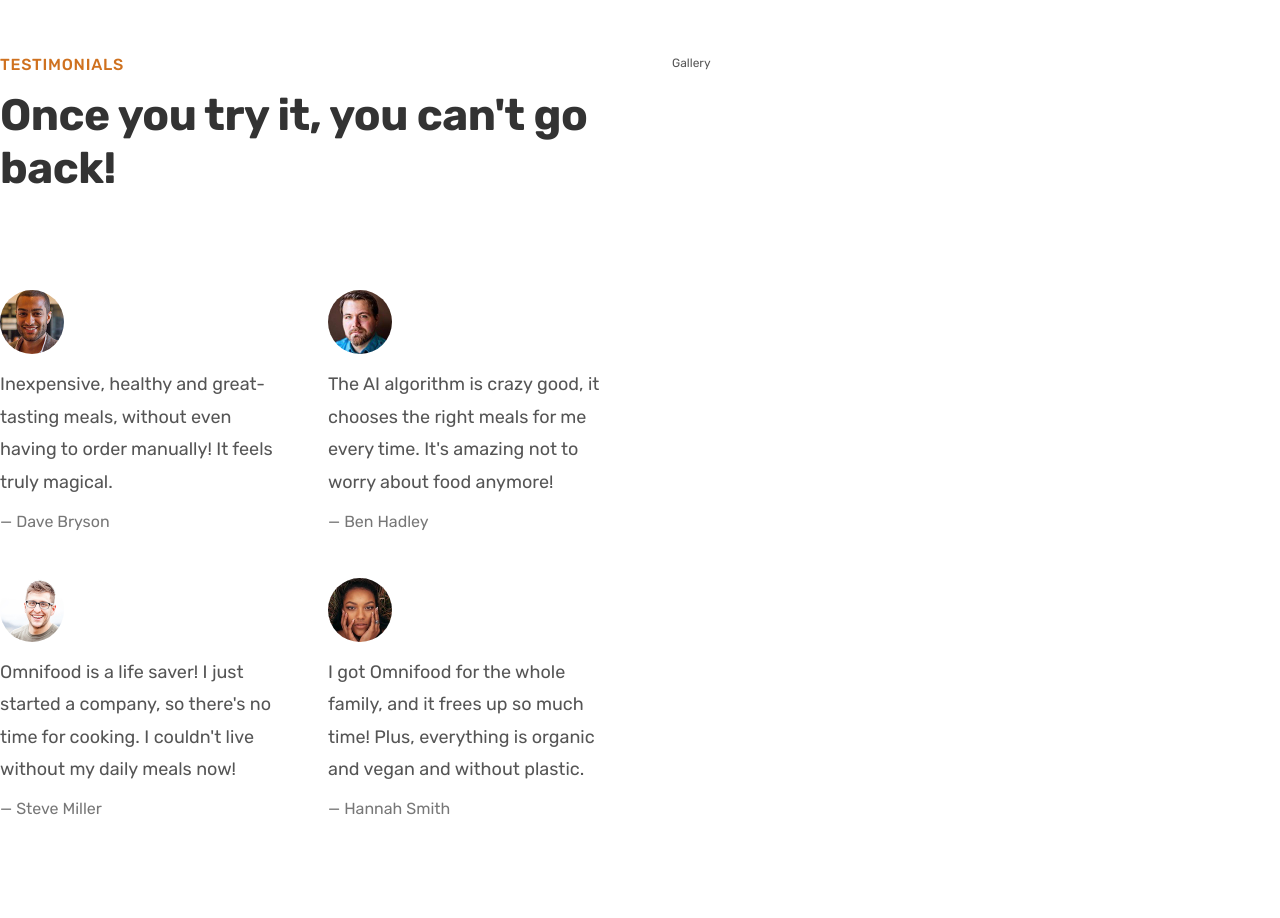
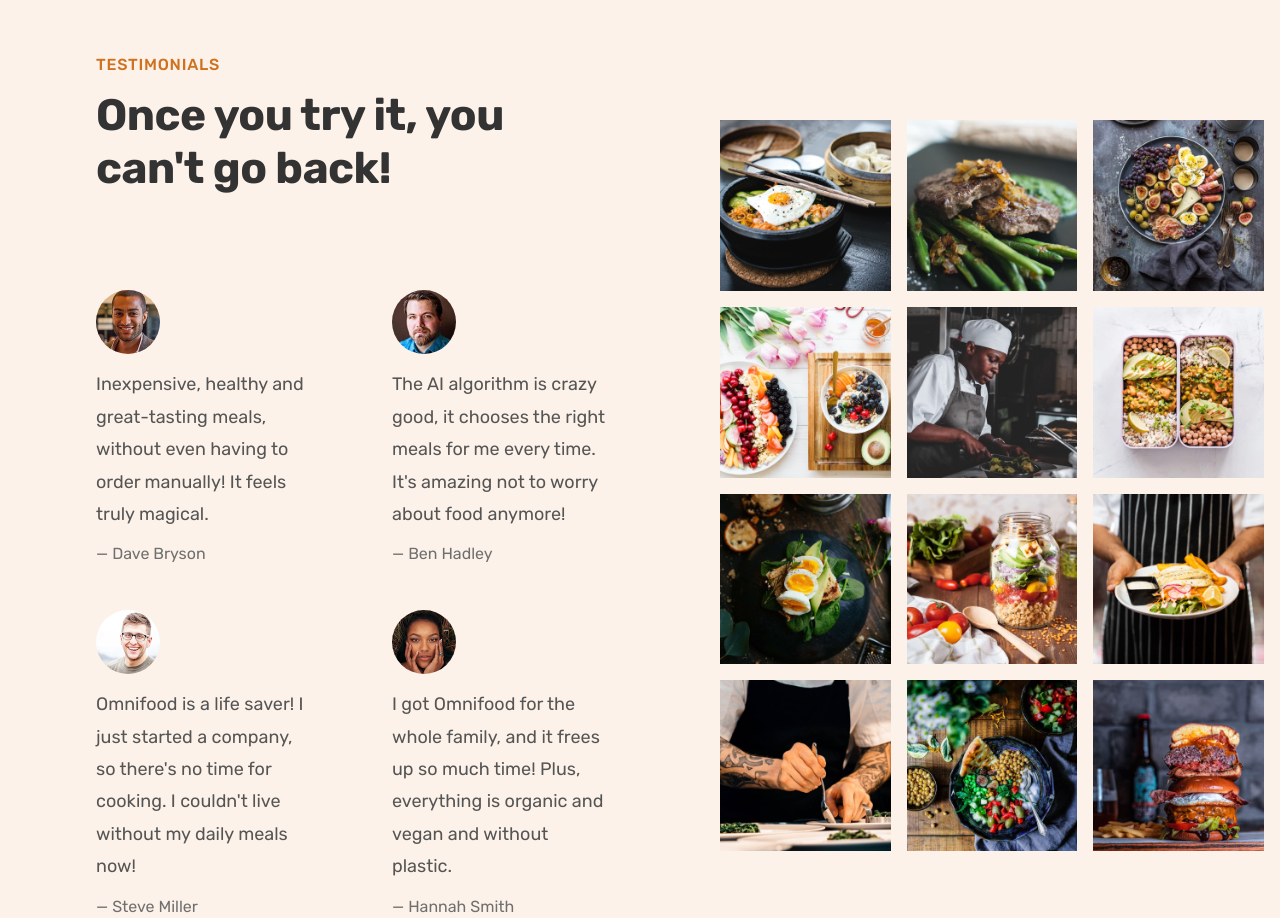
Before and after one commit to chez199030/Omnifood-Project, a plain HTML site: page index.html in a window 1280 px wide. Shown: the part 3600-4518 px from the top of the page. Drawn offline with nearby package versions, Linux system fonts and the light colour scheme; files whose address does not match are found by name.

Commit message:
Building the Testimonials Section - Part 2

```diff
--- a/css/general.css
+++ b/css/general.css
@@ -31,6 +31,7 @@
 - Greys:
     #555
     #333
+    #6f6f6f ligtest grey allowed on  #fdf2e9
 
 --- 05 SHADOWS
 
--- a/css/style.css
+++ b/css/style.css
@@ -316,13 +316,21 @@
 /* **************************** */
 
 .section-testimonials {
-  padding: 9.6rem 0;
+  background-color: #fdf2e9;
+  display: grid;
+  grid-template-columns: 55fr 45fr;
+  align-items: center;
+}
+
+.testimonial-container {
+  padding: 9.6rem;
 }
 
 .testimonials {
   display: grid;
   grid-template-columns: 1fr 1fr;
-  gap: 4.8rem;
+  row-gap: 4.8rem;
+  column-gap: 8rem;
 }
 
 .testimonial-img {
@@ -339,5 +347,26 @@
 
 .testimonial-name {
   font-size: 1.6rem;
-  color: #777;
+  color: #6f6f6f;
 }
+
+.gallery {
+  display: grid;
+  grid-template-columns: repeat(3, 1fr);
+  gap: 1.6rem;
+  padding: 1.6rem;
+}
+
+.gallery-item {
+  overflow: hidden;
+}
+
+.gallery-item img {
+  display: block;
+  width: 100%;
+  transition: all 0.4s;
+}
+
+.gallery-item img:hover {
+  transform: scale(1.1);
+}
--- a/index.html
+++ b/index.html
@@ -274,7 +274,7 @@
           <a href="#" class="link">See all recipes &rarr;</a>
         </div>
       </section>
-      <section class="section-testimonials grid grid--2-cols">
+      <section class="section-testimonials">
         <div class="testimonial-container">
           <span class="subheading">Testimonials</span>
           <h2 class="heading-secondary">Once you try it, you can't go back!</h2>
@@ -333,7 +333,80 @@
             </figure>
           </div>
         </div>
-        <div class="gallery">Gallery</div>
+        <div class="gallery">
+          <figure class="gallery-item">
+            <img
+              src="img/gallery/gallery-1.jpg"
+              alt="Photo of beautifully arrange food"
+            />
+          </figure>
+          <figure class="gallery-item">
+            <img
+              src="img/gallery/gallery-2.jpg"
+              alt="Photo of beautifully arrange food"
+            />
+          </figure>
+          <figure class="gallery-item">
+            <img
+              src="img/gallery/gallery-3.jpg"
+              alt="Photo of beautifully arrange food"
+            />
+          </figure>
+          <figure class="gallery-item">
+            <img
+              src="img/gallery/gallery-4.jpg"
+              alt="Photo of beautifully arrange food"
+            />
+          </figure>
+          <figure class="gallery-item">
+            <img
+              src="img/gallery/gallery-5.jpg"
+              alt="Photo of beautifully arrange food"
+            />
+          </figure>
+          <figure class="gallery-item">
+            <img
+              src="img/gallery/gallery-6.jpg"
+              alt="Photo of beautifully arrange food"
+            />
+          </figure>
+          <figure class="gallery-item">
+            <img
+              src="img/gallery/gallery-7.jpg"
+              alt="Photo of beautifully arrange food"
+            />
+          </figure>
+          <figure class="gallery-item">
+            <img
+              src="img/gallery/gallery-8.jpg"
+              alt="Photo of beautifully arrange food"
+            />
+          </figure>
+          <figure class="gallery-item">
+            <img
+              src="img/gallery/gallery-9.jpg"
+              alt="Photo of beautifully arrange food"
+            />
+          </figure>
+          <figure class="gallery-item">
+            <img
+              src="img/gallery/gallery-10.jpg"
+              alt="Photo of beautifully arrange food"
+            />
+          </figure>
+          <figure class="gallery-item">
+            <img
+              src="img/gallery/gallery-11.jpg"
+              alt="Photo of beautifully arrange food"
+            />
+          </figure>
+          <figure class="gallery-item">
+            <img
+              src="img/gallery/gallery-12.jpg"
+              alt="Photo of beautifully arrange food"
+            />
+          </figure>
+        </div>
       </section>
     </main>
   </body>
```
